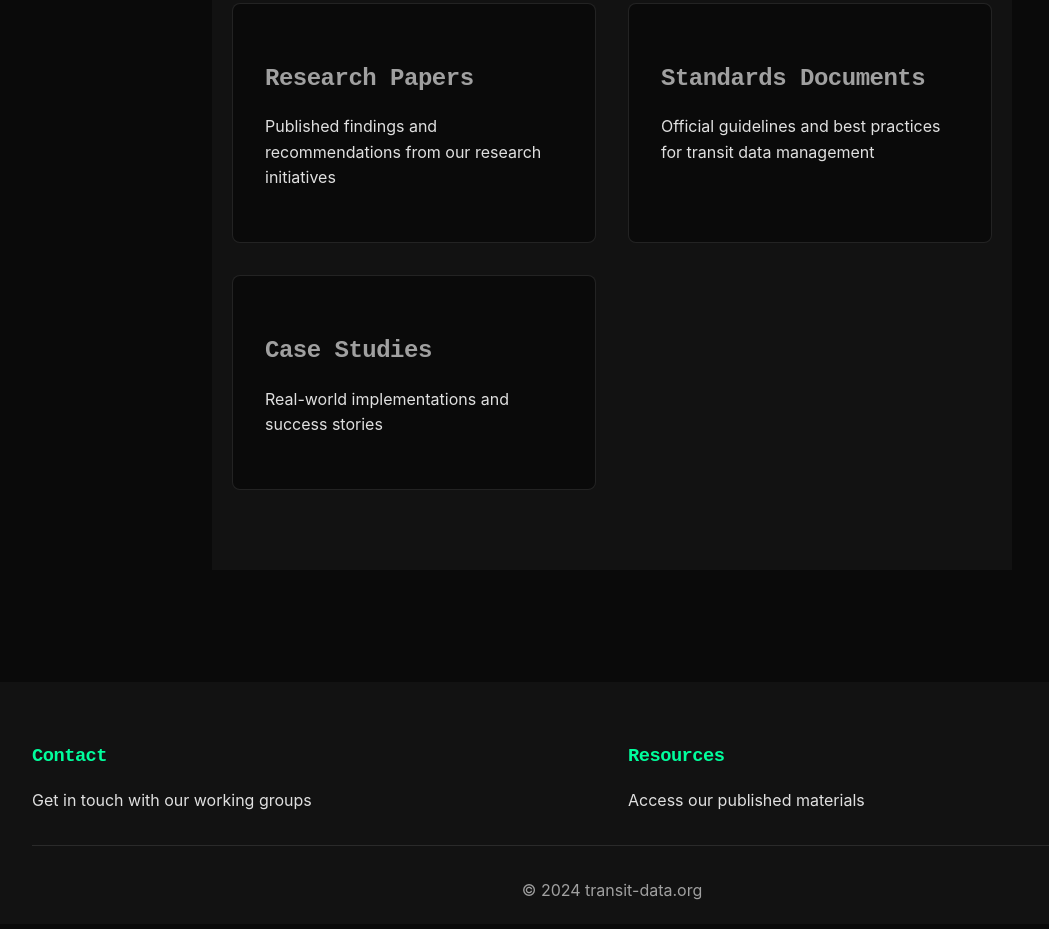
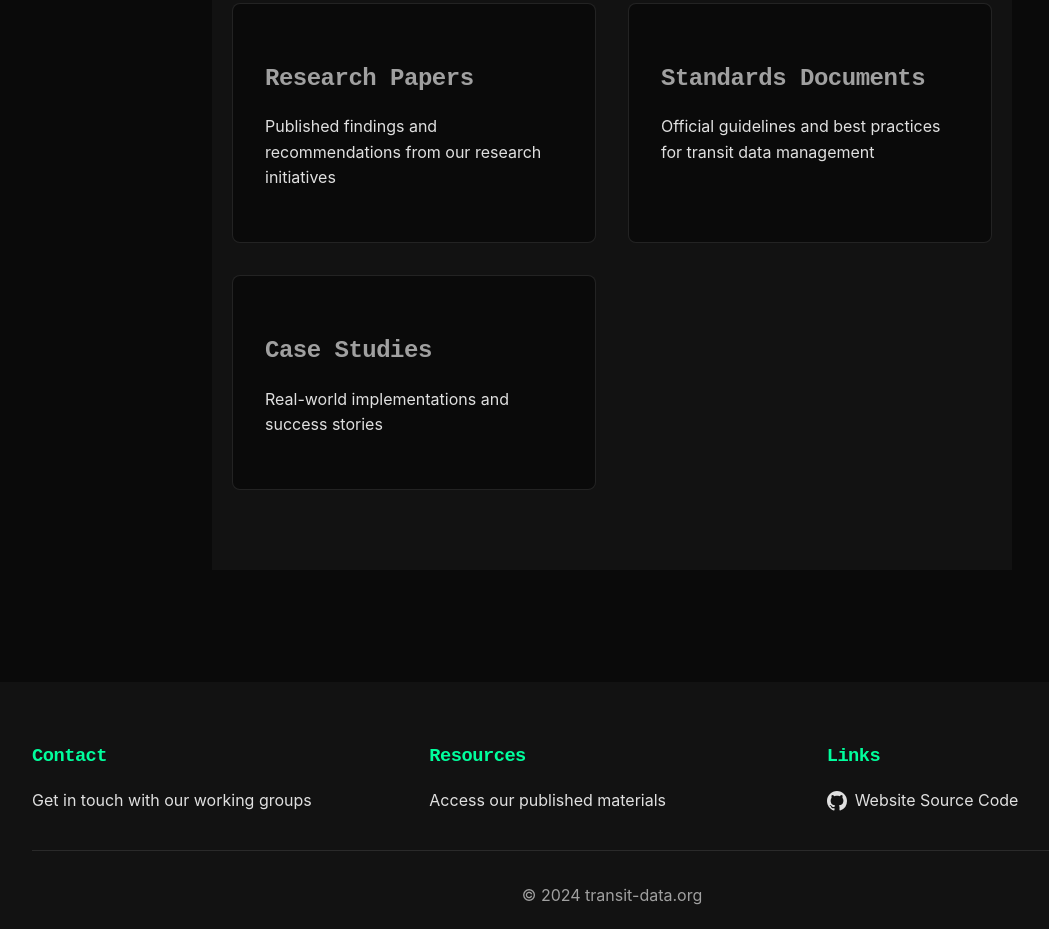
Before and after one commit to transit-commons/transit-commons.org, an Eleventy site: page src/index.md in a window 1280 px wide. Shown: the part 3322-4251 px from the top of the page, without its empty margins (28-1077 px from the left). Built offline with nearby package versions, Linux system fonts and the light colour scheme; Eleventy itself is replaced by a stand-in of ours; files that its build step writes are made by us from their sources.

Commit message:
feat: add website source code link

```diff
--- a/src/_includes/layouts/base.njk
+++ b/src/_includes/layouts/base.njk
@@ -20,7 +20,7 @@
                     <a href="/standards-process">Standards Process</a>
                     <a href="/get-involved">Get Involved</a>
                     <a href="/outcomes">Outcomes</a>
-<a href="https://github.com/orgs/transit-data-collab/discussions" target="_blank">Discussion</a>
+                    <a href="https://github.com/orgs/transit-data-collab/discussions" target="_blank">Discussion</a>
                 </div>
             </div>
         </nav>
@@ -41,6 +41,15 @@
                     <h3>Resources</h3>
                     <p>Access our published materials</p>
                 </div>
+                <div class="footer-section">
+                    <h3>Links</h3>
+                    <p><a href="https://github.com/transit-data-collab/transit-data.org" target="_blank">
+                        <svg height="20" width="20" viewBox="0 0 16 16" style="vertical-align: text-bottom; fill: currentColor;">
+                            <path d="M8 0C3.58 0 0 3.58 0 8c0 3.54 2.29 6.53 5.47 7.59.4.07.55-.17.55-.38 0-.19-.01-.82-.01-1.49-2.01.37-2.53-.49-2.69-.94-.09-.23-.48-.94-.82-1.13-.28-.15-.68-.52-.01-.53.63-.01 1.08.58 1.23.82.72 1.21 1.87.87 2.33.66.07-.52.28-.87.51-1.07-1.78-.2-3.64-.89-3.64-3.95 0-.87.31-1.59.82-2.15-.08-.2-.36-1.02.08-2.12 0 0 .67-.21 2.2.82.64-.18 1.32-.27 2-.27.68 0 1.36.09 2 .27 1.53-1.04 2.2-.82 2.2-.82.44 1.1.16 1.92.08 2.12.51.56.82 1.27.82 2.15 0 3.07-1.87 3.75-3.65 3.95.29.25.54.73.54 1.48 0 1.07-.01 1.93-.01 2.2 0 .21.15.46.55.38A8.013 8.013 0 0016 8c0-4.42-3.58-8-8-8z"></path>
+                        </svg>
+                        Website Source Code
+                    </a></p>
+                </div>
             </div>
             <div class="footer-bottom">
                 <p>&copy; {{ site.buildYear }} {{ site.title }}</p>
--- a/src/assets/styles.css
+++ b/src/assets/styles.css
@@ -417,11 +417,27 @@ footer {
 
 .footer-section p {
     transition: color 0.3s ease;
-    cursor: pointer;
 }
 
-.footer-section p:hover {
+.footer-section a {
+    color: var(--text-primary);
+    text-decoration: none;
+    transition: color 0.3s ease;
+    display: inline-flex;
+    align-items: center;
+    gap: 0.5rem;
+}
+
+.footer-section a:hover {
     color: var(--accent-blue);
+}
+
+.footer-section svg {
+    transition: fill 0.3s ease;
+}
+
+.footer-section a:hover svg {
+    fill: var(--accent-blue);
 }
 
 .footer-bottom {
```
